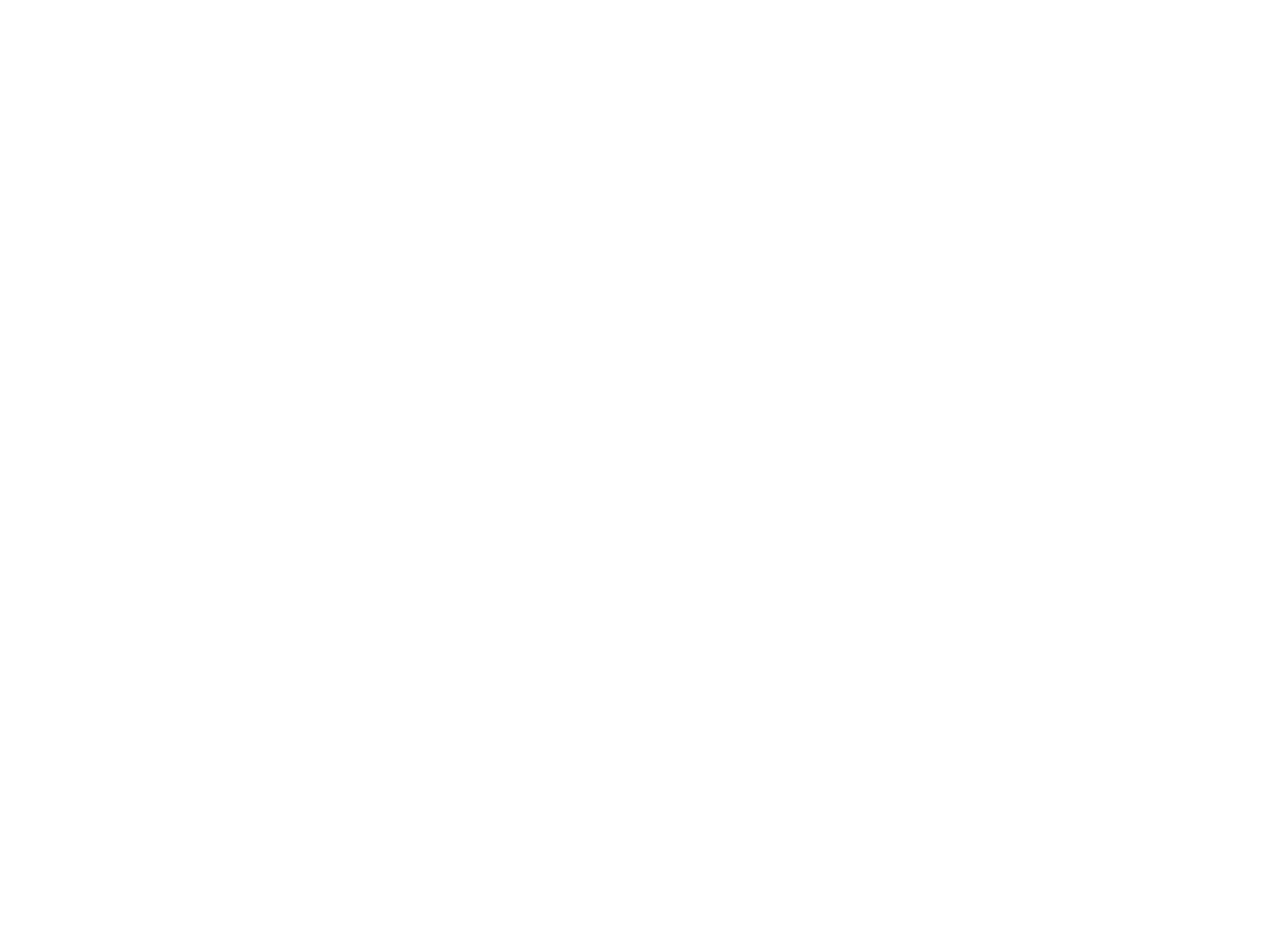
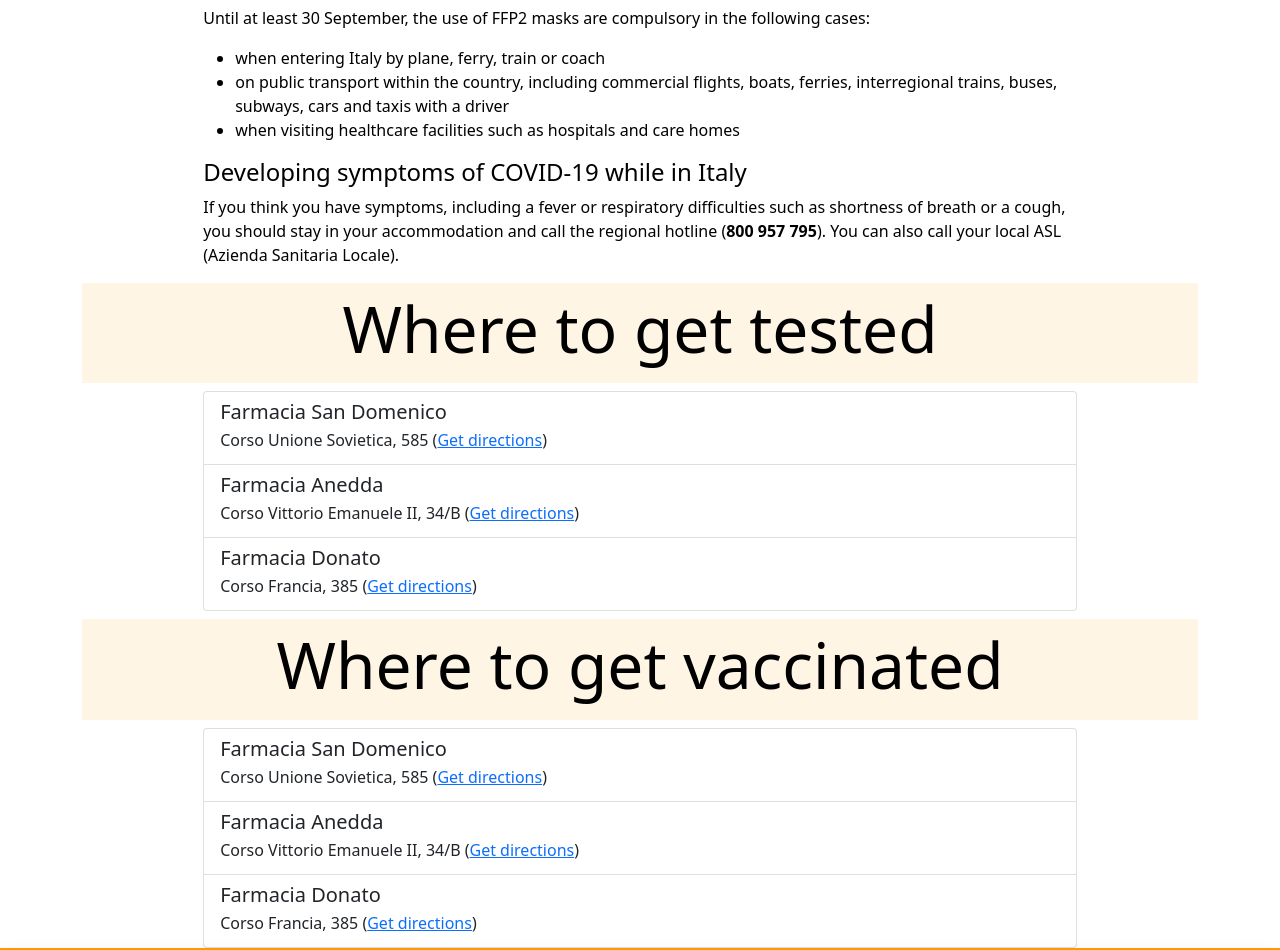
Before and after one commit to amangabba/HYPE-GabbaPanseriNumeroliSanti, a Nuxt app: page /coronavirus-update in a window 1280 px wide. Shown: the part 327-1277 px from the top of the page. Before the commit the page ends 800 px from the top, so only its background shows below. Built offline with nearby package versions, Linux system fonts and the light colour scheme.

Commit message:
coronavirus-update added

```diff
--- a/pages/coronavirus-update.vue
+++ b/pages/coronavirus-update.vue
@@ -1,5 +1,72 @@
 <template>
-    <div>Coronavirus Update</div>
+    <div class="justify-content-center container-fluid">
+        <div class="title-row row p-4 text-center bg-primary bg-opacity-50 mb-2">
+            <h1 class="display-4">Coronavirus update</h1>
+        </div>
+        <div id="content" class="container">
+            <div class="row bg-primary bg-opacity-10 p-2 text-center mt-2 mb-2">
+                <h2 class="display-3">Vaccination and mask rules</h2>
+            </div>
+            <div id="rules" class="mx-auto">
+                <h4 class="mt-2">Public spaces and services</h4>
+                <p>Until at least 30 September, the use of FFP2 masks are compulsory in the following cases:</p>
+                <ul>
+                    <li>when entering Italy by plane, ferry, train or coach</li>
+                    <li>on public transport within the country, including commercial flights, boats, ferries, interregional trains, buses, subways, cars and taxis with a driver</li>
+                    <li>when visiting healthcare facilities such as hospitals and care homes</li>
+                </ul>
+                <h4 class="mt-2">Developing symptoms of COVID-19 while in Italy</h4>
+                <p>If you think you have symptoms, including a fever or respiratory difficulties such as shortness of breath or a cough, you should stay in your accommodation and call the regional hotline (<b>800 957 795</b>).
+                    You can also call your local ASL (Azienda Sanitaria Locale).</p>
+            </div>
+            <div class="row bg-primary bg-opacity-10 p-2 text-center mt-2 mb-2">
+                <h2 class="display-3">Where to get tested</h2>
+            </div>
+            <div id="tests" class="list-group mx-auto">
+                    <div class="list-group-item list-group-item-action flex-column align-items-start">
+                        <div class="d-flex w-100 justify-content-between">
+                            <h5 class="mb-1">Farmacia San Domenico</h5>
+                        </div>
+                        <p class="mb-1">Corso Unione Sovietica, 585 (<a href="https://goo.gl/maps/2t2Fsp6RYjp2Tc1Z6">Get directions</a>)</p>
+                    </div>
+                    <div class="list-group-item list-group-item-action flex-column align-items-start">
+                        <div class="d-flex w-100 justify-content-between">
+                            <h5 class="mb-1">Farmacia Anedda</h5>
+                        </div>
+                        <p class="mb-1">Corso Vittorio Emanuele II, 34/B (<a href="https://g.page/farmaciaanedda?share">Get directions</a>)</p>
+                    </div>
+                    <div class="list-group-item list-group-item-action flex-column align-items-start">
+                        <div class="d-flex w-100 justify-content-between">
+                            <h5 class="mb-1">Farmacia Donato</h5>
+                        </div>
+                        <p class="mb-1">Corso Francia, 385 (<a href="https://goo.gl/maps/6usm3f2YSvFQiNgi7">Get directions</a>)</p>
+                    </div>
+            </div>
+            <div class="row bg-primary bg-opacity-10 p-2 text-center mt-2 mb-2">
+                <h2 class="display-3">Where to get vaccinated</h2>
+            </div>
+            <div id="vaccinations" class="list-group mx-auto">
+                <div class="list-group-item list-group-item-action flex-column align-items-start">
+                    <div class="d-flex w-100 justify-content-between">
+                        <h5 class="mb-1">Farmacia San Domenico</h5>
+                    </div>
+                    <p class="mb-1">Corso Unione Sovietica, 585 (<a href="https://goo.gl/maps/2t2Fsp6RYjp2Tc1Z6">Get directions</a>)</p>
+                </div>
+                <div class="list-group-item list-group-item-action flex-column align-items-start">
+                    <div class="d-flex w-100 justify-content-between">
+                        <h5 class="mb-1">Farmacia Anedda</h5>
+                    </div>
+                    <p class="mb-1">Corso Vittorio Emanuele II, 34/B (<a href="https://g.page/farmaciaanedda?share">Get directions</a>)</p>
+                </div>
+                <div class="list-group-item list-group-item-action flex-column align-items-start">
+                    <div class="d-flex w-100 justify-content-between">
+                        <h5 class="mb-1">Farmacia Donato</h5>
+                    </div>
+                    <p class="mb-1">Corso Francia, 385 (<a href="https://goo.gl/maps/6usm3f2YSvFQiNgi7">Get directions</a>)</p>
+                </div>
+            </div>
+        </div>
+    </div>
 </template>
 
 <script>
@@ -8,4 +75,8 @@
 }
 </script>
 
-<style scoped></style>
+<style scoped>
+    #vaccinations, #tests, #rules {
+        max-width: 80%;
+    }
+</style>
```
